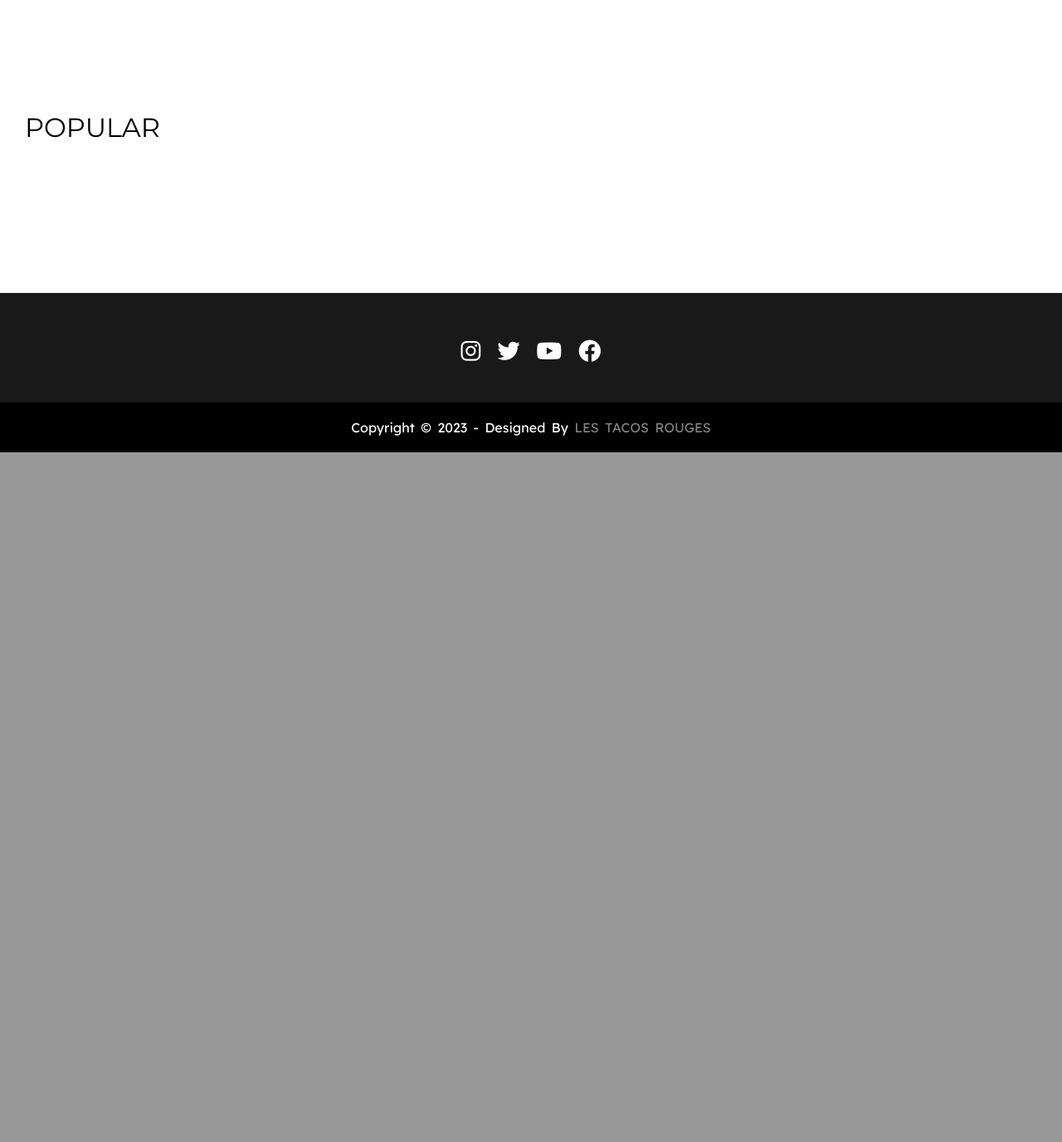
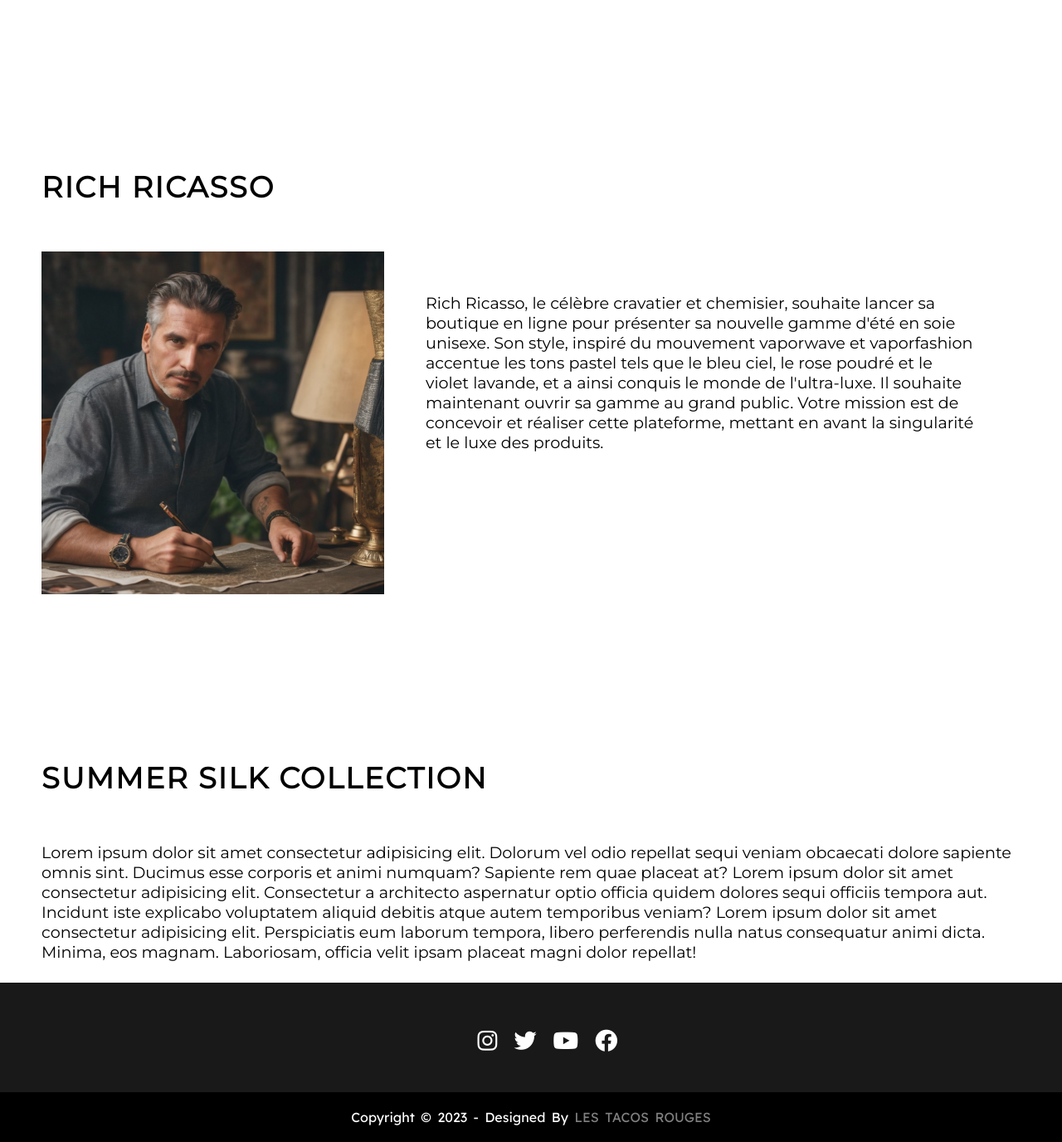
Before and after one commit to axlCastill0/ecommerce_website_richRicasso, a PHP site: page / in a window 1280 px wide. Shown: the part 960-2336 px from the top of the page at 83% size. Before the commit the page ends 1505 px from the top, so only its background shows below. Run offline with PHP 8.4, Linux system fonts and the light colour scheme; some web fonts are replaced.

Commit message:
stable version

```diff
--- a/css/index.css
+++ b/css/index.css
@@ -2,45 +2,39 @@ main * {
 	color: #000;
 }
 
-#intro-img {
-	height: 100%;
+.intro-image-container img {
 	width: 100%;
-	left: 0;
-	top: 0;
+	object-fit: cover;
 }
 
-.popular-container {
-	margin-block: 100px;
-	padding: 30px;
+p {
+	font-size: 1.2rem;
 }
 
-.popular-title {
-	font-size: 2rem;
+.section-title {
+	font-size: 2.2rem;
+	font-weight: 600;
+	margin-top: 25vh;
+	margin-bottom: 7vh;
+	margin-left: 50px;
 	text-transform: uppercase;
-	margin-bottom: 50px;
+	letter-spacing: 2px;
 }
 
-.popular-cards {
+.introduction-container {
+	margin: 50px;
 	display: flex;
-	flex-wrap: wrap;
-	justify-content: space-evenly;
+	justify-content: center;
 }
 
-.product-card {
-	display: flex;
-	flex-direction: column;
-	margin-block: 20px;
-	margin-right: 10px;
-	margin-left: 10px;
-	width: 250px;
-	align-items: center;
-	background: rgb(231, 231, 231);
-}
-
-.product-description {
+.introduction p {
 	padding: 50px;
 }
 
-.product-card img {
-	height: 250px;
+.introduction img {
+	width: 35%;
 }
+
+.description p {
+	padding: 0px 50px;
+}
--- a/css/styles.css
+++ b/css/styles.css
@@ -2,16 +2,42 @@
 
 * {
 	margin: 0;
-	padding: 0;
 	box-sizing: border-box;
 	font-family: "Montserrat", sans-serif;
 	font-weight: 500;
 	color: #fff;
 }
 
+*,
+*:before,
+*:after {
+	outline: none;
+	box-sizing: border-box;
+}
+
+img {
+	border: 0;
+}
+
 /* SCROLLBAR */
 ::-webkit-scrollbar {
 	width: 0px;
+}
+
+.cursor {
+	pointer-events: none;
+
+	&__ball {
+		position: fixed;
+		top: 0;
+		left: 0;
+		mix-blend-mode: difference;
+		z-index: 1000;
+
+		circle {
+			fill: #f7f8fa;
+		}
+	}
 }
 
 /* HEADER */
--- a/index.php
+++ b/index.php
@@ -18,22 +18,43 @@ session_start();
 </head>
 
 <body>
-    <?php include('pages\headfoot\header.php') ?>
+    <?php include('pages\includes\header.php') ?>
     <div class="intro-image-container">
-        <img src="img/intro-shirt.png" alt="cool shirt" id="intro-img">
+        <img src="img/intro-shirt.png" alt="cool shirt">
     </div>
     <main class="main-container">
-        <div class="popular-container">
-            <h2 class="popular-title">Popular</h2>
-            <div class="popular-cards">
-                <?php
-                    if(isset($_SESSION["user_id"])) {
-                        echo '<h1>HELLO '. $_SESSION["uid"] .'</h1>';
-                    }
-                ?>
+        <div class="introduction">
+            <h2 class="section-title">Rich Ricasso</h2>
+            <div class="introduction-container">
+                <img src="/PHP/Projet02/img/rich-ricasso.png" alt="rich ricasso portrait">
+                <p>Rich Ricasso, le célèbre cravatier et chemisier, souhaite lancer sa boutique en ligne pour présenter
+                    sa nouvelle gamme d'été en soie unisexe. Son style, inspiré du mouvement vaporwave et vaporfashion
+                    accentue les tons pastel tels que le bleu ciel, le rose poudré et le violet lavande, et a ainsi
+                    conquis le monde de l'ultra-luxe. Il souhaite maintenant ouvrir sa gamme au grand public. Votre
+                    mission est de concevoir et réaliser cette plateforme, mettant en avant la singularité et le luxe
+                    des produits.</p>
             </div>
+        </div>
+        <div class="collection">
+            <h2 class="section-title">Summer Silk Collection</h2>
+            <div class="description">
+                <p>Lorem ipsum dolor sit amet consectetur adipisicing elit. Dolorum vel odio repellat sequi veniam
+                    obcaecati dolore sapiente omnis sint. Ducimus esse corporis et animi numquam? Sapiente rem quae
+                    placeat at? Lorem ipsum dolor sit amet consectetur adipisicing elit. Consectetur a architecto
+                    aspernatur optio officia quidem dolores sequi officiis tempora aut. Incidunt iste explicabo
+                    voluptatem aliquid debitis atque autem temporibus veniam?
+                    Lorem ipsum dolor sit amet consectetur adipisicing elit. Perspiciatis eum laborum tempora, libero
+                    perferendis nulla natus consequatur animi dicta. Minima, eos magnam. Laboriosam, officia velit ipsam
+                    placeat magni dolor repellat!</p>
+            </div>
+            <div class="products-container">
+
+            </div>
+        </div>
     </main>
-    <?php include('pages\headfoot\footer.php') ?>
+    <?php include('pages\includes\footer.php') ?>
+
+    <script src="/PHP/Projet02/js/index.js"></script>
 </body>
 
 </html>
--- a/pages/account.php
+++ b/pages/account.php
@@ -19,7 +19,7 @@ session_start();
 </head>
 
 <body>
-    <?php include(__DIR__ . '/headfoot/header.php'); ?>
+    <?php include(__DIR__ . '/includes/header.php'); ?>
     <form action="/PHP/Projet02/includes/edituser.inc.php" method="post">
         <div class="container light-style flex-grow-1 container-p-y">
             <h4 class="h4 font-weight-bold py-3 mb-4">
--- a/pages/headfoot/header.php
+++ b/pages/includes/header.php
@@ -13,25 +13,25 @@
 
         <input type="checkbox" id="check">
         <label for="check" class="icons">
-            <i class='bx bx-menu' id="menu-icon"></i>
-            <i class='bx bx-x' id="close-icon"></i>
+            <i class='bx bx-menu hoverable' id="menu-icon"></i>
+            <i class='bx bx-x hoverable' id="close-icon"></i>
         </label>
 
         <nav class="navbar">
-            <a href="/PHP/Projet02/">Home</a>
-            <a href="/PHP/Projet02/pages/shop.php">Shop</a>
-            <a href="#">Contact me</a>
+            <a href="/PHP/Projet02/" class="hoverable">Home</a>
+            <a href="/PHP/Projet02/pages/shop.php" class="hoverable">Shop</a>
+            <a href="#" class="hoverable">Contact me</a>
         </nav>
 
         <nav class="navbar-icons">
             <?php
             if (isset($_SESSION["user_id"])) {
                 ?>
-                <a href="/PHP/Projet02/pages/account.php"><i class='bx bx-user-circle'></i></a>
+                <a href="/PHP/Projet02/pages/account.php"><i class='bx bx-user-circle hoverable'></i></a>
             <?php } else { ?>
-                <a href="/PHP/Projet02/pages/login.php"><i class='bx bx-user-plus'></i></a>
+                <a href="/PHP/Projet02/pages/login.php"><i class='bx bx-user-plus hoverable'></i></a>
             <?php } ?>
-            <a href="#"><i class='bx bx-cart'></i></a>
+            <a href="#"><i class='bx bx-cart hoverable'></i></a>
         </nav>
     </header>
 </body>
--- a/pages/login.php
+++ b/pages/login.php
@@ -14,7 +14,7 @@
 </head>
 
 <body>
-    <?php include(__DIR__ . '/headfoot/header.php'); ?>
+    <?php include(__DIR__ . '/includes/header.php'); ?>
     <main>
         <div class="center">
             <h1>Login</h1>
--- a/pages/register.php
+++ b/pages/register.php
@@ -14,7 +14,7 @@
 </head>
 
 <body>
-    <?php include(__DIR__ . '/headfoot/header.php'); ?>
+    <?php include(__DIR__ . '/includes/header.php'); ?>
     <main>
         <div class="center">
             <h1>Register</h1>
```
Also changed, not shown: js/index.js (added), pages/includes/cursor.php (added), pages/includes/footer.php (renamed from pages/headfoot/footer.php).
